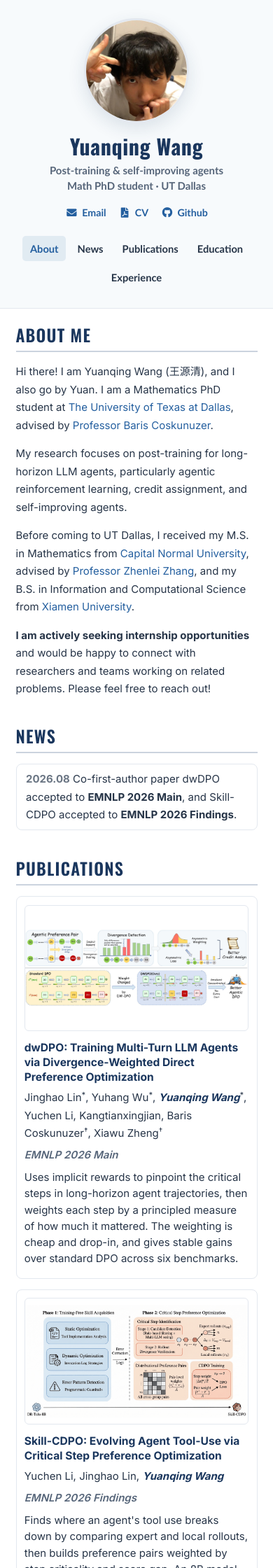
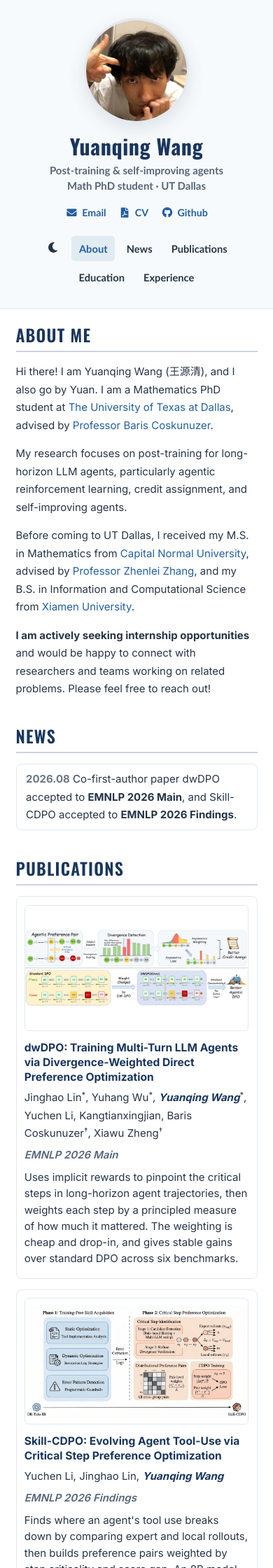
Before and after one commit to Wang-Yuanqing/Wang-Yuanqing.github.io, a Jekyll site: the page built from _pages/about.md, in a window 390 px wide. Shown: the top 2240 px of the page at 70% size. Built offline with Jekyll 4.4.1, drawn with Linux system fonts in a browser that asks for light colours.

Commit message:
night_mode_

```diff
--- a/_includes/head.html
+++ b/_includes/head.html
@@ -9,8 +9,21 @@
 <script>
   document.documentElement.className = document.documentElement.className.replace(/\bno-js\b/g, '') + ' js ';
 </script>
+<meta name="theme-color" content="#ffffff">
+<script>
+  /* Light switch: apply the saved theme before anything paints. The site
+     starts light; it only turns dark when the sidebar toggle is used. Block
+     comments on purpose: they survive any HTML whitespace compression. */
+  (function () {
+    var theme = 'light';
+    try { if (localStorage.getItem('theme') === 'dark') { theme = 'dark'; } } catch (e) {}
+    document.documentElement.setAttribute('data-theme', theme);
+    var m = document.querySelector('meta[name="theme-color"]');
+    if (m) { m.setAttribute('content', theme === 'dark' ? '#0e141d' : '#ffffff'); }
+  })();
+</script>
 
 <!-- For all browsers -->
-<link rel="stylesheet" href="assets/css/main.css">
+<link rel="stylesheet" href="assets/css/main.css?v={{ site.time | date: '%s' }}">
 
 <meta http-equiv="cleartype" content="on">
--- a/_includes/head/custom.html
+++ b/_includes/head/custom.html
@@ -10,7 +10,6 @@
 <meta name="msapplication-TileColor" content="#000000">
 <meta name="msapplication-TileImage" content="images/mstile-144x144.png?v=M44lzPylqQ">
 <meta name="msapplication-config" content="images/browserconfig.xml?v=M44lzPylqQ">
-<meta name="theme-color" content="#ffffff">
 <link rel="stylesheet" href="assets/css/academicons.css"/>
 
 <script type="text/x-mathjax-config"> MathJax.Hub.Config({ TeX: { equationNumbers: { autoNumber: "all" } } }); </script>
--- a/_includes/scripts.html
+++ b/_includes/scripts.html
@@ -30,6 +30,29 @@
     updateActiveSection();
     window.addEventListener("scroll", updateActiveSection, { passive: true });
   });
+
+  document.addEventListener("DOMContentLoaded", function () {
+    var toggle = document.querySelector(".theme-toggle");
+    if (!toggle) return;
+    var root = document.documentElement;
+    var meta = document.querySelector('meta[name="theme-color"]');
+
+    function sync() {
+      var dark = root.getAttribute("data-theme") === "dark";
+      toggle.setAttribute("aria-pressed", dark ? "true" : "false");
+      toggle.setAttribute("title", dark ? "Switch to light mode" : "Switch to dark mode");
+      if (meta) meta.setAttribute("content", dark ? "#0e141d" : "#ffffff");
+    }
+
+    toggle.addEventListener("click", function () {
+      var next = root.getAttribute("data-theme") === "dark" ? "light" : "dark";
+      root.setAttribute("data-theme", next);
+      try { localStorage.setItem("theme", next); } catch (e) {}
+      sync();
+    });
+
+    sync();
+  });
 </script>
 
 {% include analytics.html %}
--- a/_includes/sidebar.html
+++ b/_includes/sidebar.html
@@ -13,6 +13,12 @@
   {% if site.data.navigation.main %}
     <nav class="sidebar__nav" aria-label="Section navigation">
       <ul>
+        <li class="sidebar__nav-tool">
+          <button type="button" class="theme-toggle" aria-label="Dark mode" aria-pressed="false" title="Toggle dark mode">
+            <i class="fas fa-moon theme-toggle__moon" aria-hidden="true"></i>
+            <i class="fas fa-sun theme-toggle__sun" aria-hidden="true"></i>
+          </button>
+        </li>
         {% for link in site.data.navigation.main %}
           <li><a href="{{ link.url }}">{{ link.title }}</a></li>
         {% endfor %}
--- a/assets/css/main.scss
+++ b/assets/css/main.scss
@@ -110,6 +110,7 @@ h1:before, .anchor:before {
 
 /* Academic homepage refresh inspired by Xirui Li's fixed-sidebar layout. */
 :root {
+    color-scheme: light;
     --academic-primary: #1a365d;
     --academic-accent: #6b7684;
     --academic-rule: #cbd3de;
@@ -119,16 +120,58 @@ h1:before, .anchor:before {
     --academic-sidebar-bg: #f7fafc;
     --academic-border: #e3e8ef;
     --academic-soft: #f3f6f9;
+    --academic-bg: #fff;
+    --academic-surface: #fff;
+    --academic-figure-bg: #fff;
+    --academic-nav-hover: rgba(36, 95, 159, 0.1);
+    --academic-scrollbar: #a8b1bf;
+    --academic-focus: #245f9f;
+    --academic-hover-border: rgba(107, 118, 132, 0.45);
+    --academic-shadow: rgba(26, 54, 93, 0.12);
+    --academic-shadow-strong: rgba(26, 54, 93, 0.18);
+    --academic-shadow-card: rgba(26, 54, 93, 0.08);
+    --academic-figure-dim: none;
     --academic-sidebar-width: 400px;
+}
+
+/* Light switch: the same tokens with darker values. The sidebar toggle sets
+   data-theme on <html>; the choice lives in localStorage and is applied by
+   the bootstrap script in _includes/head.html before anything paints. */
+html[data-theme="dark"] {
+    color-scheme: dark;
+    --academic-primary: #e3ebf7;
+    --academic-accent: #9aa6b6;
+    --academic-rule: #354256;
+    --academic-text: #cbd5e1;
+    --academic-muted: #94a0b1;
+    --academic-link: #8ab8ee;
+    --academic-sidebar-bg: #111926;
+    --academic-border: #2a3546;
+    --academic-soft: #1a2331;
+    --academic-bg: #0e141d;
+    --academic-surface: #161e2a;
+    --academic-figure-bg: #f4f6f9;
+    --academic-nav-hover: rgba(138, 184, 238, 0.12);
+    --academic-scrollbar: #4a566a;
+    --academic-focus: #8ab8ee;
+    --academic-hover-border: rgba(154, 166, 182, 0.5);
+    --academic-shadow: rgba(0, 0, 0, 0.45);
+    --academic-shadow-strong: rgba(0, 0, 0, 0.6);
+    --academic-shadow-card: rgba(0, 0, 0, 0.35);
+    --academic-figure-dim: brightness(0.9);
 }
 
 html {
     scroll-behavior: smooth;
+    /* the theme reset paints html white; the canvas below the
+       content must follow the theme too */
+    background: var(--academic-bg);
 }
 
 body {
     color: var(--academic-text);
-    background: #fff;
+    background: var(--academic-bg);
+    transition: background-color 0.25s ease, color 0.25s ease;
     font-family: "Inter", -apple-system, BlinkMacSystemFont, "Segoe UI", sans-serif;
     line-height: 1.7;
 }
@@ -159,6 +202,7 @@ body {
     overflow-y: auto;
     background: var(--academic-sidebar-bg);
     border-right: 1px solid var(--academic-border);
+    transition: background-color 0.25s ease, border-color 0.25s ease;
     display: flex;
     flex-direction: column;
     z-index: 10;
@@ -179,7 +223,7 @@ body {
     overflow: hidden;
     border: 3px solid var(--academic-border);
     border-radius: 50%;
-    box-shadow: 0 8px 24px rgba(26, 54, 93, 0.12);
+    box-shadow: 0 8px 24px var(--academic-shadow);
     transition: transform 0.25s ease, box-shadow 0.25s ease;
 }
 
@@ -202,7 +246,7 @@ body {
 
 .profile_box > .author__avatar:hover {
     transform: translateY(-2px) scale(1.03);
-    box-shadow: 0 12px 30px rgba(26, 54, 93, 0.18);
+    box-shadow: 0 12px 30px var(--academic-shadow-strong);
 }
 
 .author__content {
@@ -312,12 +356,65 @@ body {
 .sidebar__nav a:hover,
 .sidebar__nav a.is-active {
     color: var(--academic-link);
-    background: rgba(36, 95, 159, 0.1);
+    background: var(--academic-nav-hover);
     text-decoration: none;
 }
 
 .sidebar__nav a:hover {
     transform: translateX(2px);
+}
+
+/* Light switch. A bare sun/moon icon as the first item of the tab stack.
+   Its 1rem side padding equals .sidebar__nav a's, so the glyph's left edge
+   sits exactly on the tab text edge. Do not add fa-fw to the icons: it
+   would centre the glyph in a wider box and shift it right. */
+.sidebar__nav .sidebar__nav-tool {
+    display: flex;
+    margin: 0 0 0.2rem;
+}
+
+.theme-toggle {
+    display: inline-flex;
+    align-items: center;
+    margin: 0;
+    padding: 0.45rem 1rem;
+    color: var(--academic-text);
+    background: none;
+    border: 0;
+    border-radius: 5px;
+    font-size: 1rem;
+    line-height: 1;
+    cursor: pointer;
+    -webkit-appearance: none;
+    appearance: none;
+    transition: color 0.2s ease;
+}
+
+.theme-toggle:hover {
+    color: var(--academic-link);
+}
+
+.theme-toggle:focus-visible {
+    color: var(--academic-link);
+    outline: 2px solid var(--academic-focus);
+    outline-offset: 2px;
+}
+
+.theme-toggle .theme-toggle__sun {
+    display: none;
+}
+
+html[data-theme="dark"] .theme-toggle .theme-toggle__moon {
+    display: none;
+}
+
+html[data-theme="dark"] .theme-toggle .theme-toggle__sun {
+    display: inline-block;
+}
+
+/* without JS the switch cannot work, so do not show it */
+html.no-js .sidebar__nav .sidebar__nav-tool {
+    display: none;
 }
 
 .page {
@@ -540,12 +637,12 @@ body {
     padding: 0.1rem 0.9rem;
     border: 1px solid var(--academic-border);
     border-radius: 8px;
-    background: #fff;
-    scrollbar-color: #a8b1bf transparent;
+    background: var(--academic-surface);
+    scrollbar-color: var(--academic-scrollbar) transparent;
 }
 
 .news-scroll:focus {
-    outline: 2px solid rgba(107, 118, 132, 0.4);
+    outline: 2px solid var(--academic-focus);
     outline-offset: 2px;
 }
 
@@ -684,14 +781,14 @@ body {
     padding: 0.75rem;
     border: 1px solid var(--academic-border);
     border-radius: 8px;
-    background: #fff;
-    transition: transform 0.2s ease, box-shadow 0.2s ease, border-color 0.2s ease;
+    background: var(--academic-surface);
+    transition: transform 0.2s ease, box-shadow 0.2s ease, border-color 0.2s ease, background-color 0.25s ease;
 }
 
 .publication-card:hover {
     transform: translateY(-2px);
-    border-color: rgba(107, 118, 132, 0.45);
-    box-shadow: 0 10px 26px rgba(26, 54, 93, 0.08);
+    border-color: var(--academic-hover-border);
+    box-shadow: 0 10px 26px var(--academic-shadow-card);
 }
 
 .publication-image {
@@ -706,7 +803,8 @@ body {
     overflow: hidden;
     border: 1px solid var(--academic-border);
     border-radius: 6px;
-    background: #fff;
+    background: var(--academic-figure-bg);
+    filter: var(--academic-figure-dim);
 }
 
 .publication-image img {
@@ -971,3 +1069,14 @@ body {
         margin-top: 0.25rem;
     }
 }
+
+@media (max-width: 900px) {
+    .sidebar__nav .sidebar__nav-tool {
+        margin: 0;
+    }
+
+    .theme-toggle {
+        padding: 0.45rem 0.9rem;
+        font-size: 0.98rem;
+    }
+}
```
